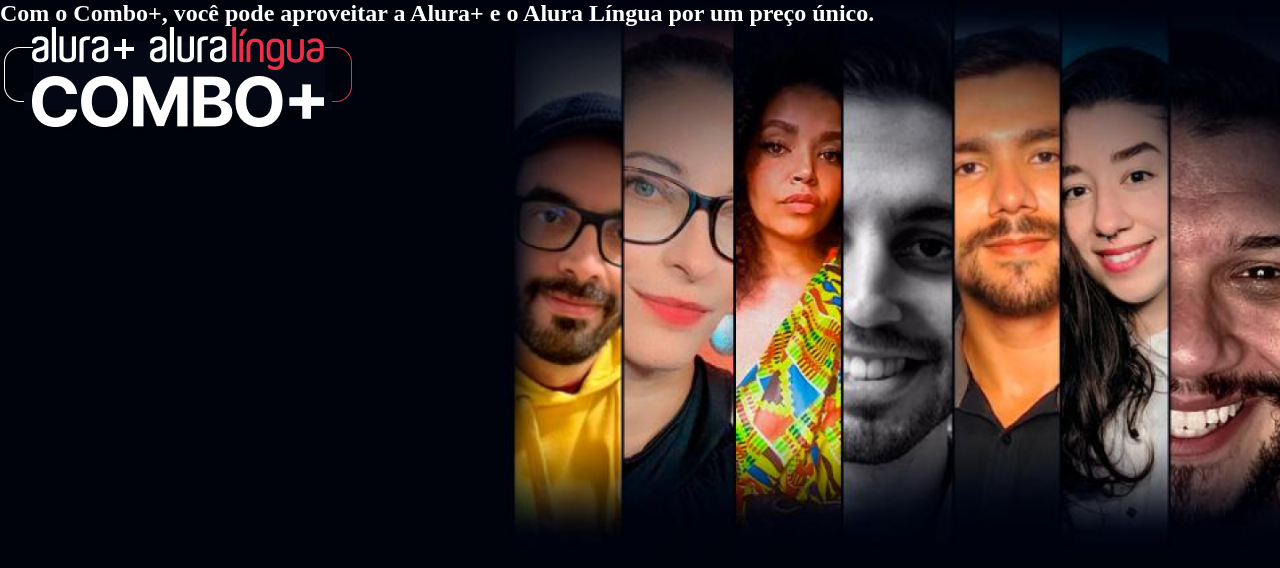
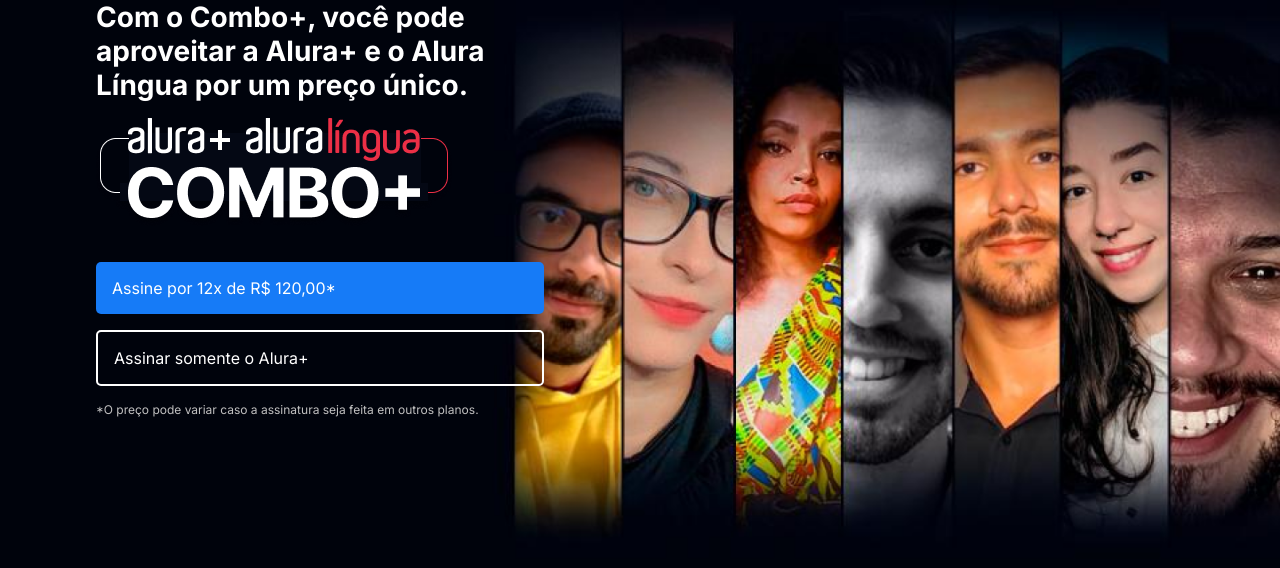
Before and after one commit to yancafer/alura-plus, a plain HTML site: page index.html in a window 1280 px wide. Drawn offline with Linux system fonts and the light colour scheme.

Commit message:
Acrescentando estilização ao projeto

```diff
--- a/index.html
+++ b/index.html
@@ -7,12 +7,21 @@
 
     <link rel="stylesheet" href="styles.css">
 
+    <link rel="preconnect" href="https://fonts.googleapis.com">
+    <link rel="preconnect" href="https://fonts.gstatic.com" crossorigin>
+    <link href="https://fonts.googleapis.com/css2?family=Inter:wght@400;700&display=swap" rel="stylesheet">
+
     <title>Alura Plus</title>
 </head>
 <body>
     <section class="container principal">
-        <h1> Com o Combo+, você pode aproveitar a Alura+ e o Alura Língua por um preço único.</h1>
-        <img src="assets/Combo.png" alt="O combo+ é a junção do alura+ e o alura lingua">
+        <div class="container__caixa">
+            <h1 class="container__titulo"> Com o Combo+, você pode aproveitar a Alura+ e o Alura Língua por um preço único.</h1>
+            <img src="assets/Combo.png" alt="O combo+ é a junção do alura+ e o alura lingua" class="container__imagem">
+            <a href="www.alura.com.br" class="container__botao">Assine por 12x de R$ 120,00*</a>
+            <a href="www.alura.com.br" class="container__botao botao_secundario">Assinar somente o Alura+</a>
+            <p class="container__aviso">*O preço pode variar caso a assinatura seja feita em outros planos.</p>
+        </div>
     </section>
 </body>
 </html>
--- a/styles.css
+++ b/styles.css
@@ -4,11 +4,15 @@
     --cinza-secundario: #C0C0C0;
     --botao-azul: #167BF7;
     --cor-de-fundo: #00030C;
+    --fonte-principal: 'Inter';
 }
 
 body {
     background-color: var(--cor-de-fundo);
     color: var(--branco-principal);
+    font-family: var(--fonte-principal);
+    font-size: 16px;
+    font-weight: 400;
 }
 
 /*Reseta a página*/
@@ -29,4 +33,39 @@ body {
 
 .container {
     height: 100vh;
+    display: grid;
+    grid-template-columns: 50% 50%;
 }
+
+.container__botao {
+    background-color: var(--botao-azul);
+    border-radius: 5px;
+    padding: 1em;
+    color: var(--branco-principal);
+    display: block;
+    text-decoration: none;
+    margin-bottom: 1em;
+}
+
+.botao_secundario {
+    background-color: transparent;
+    border: 2px solid var(--branco-principal);
+}
+
+.container__aviso {
+    font-size: 12px;
+    color: var(--cinza-secundario);
+}
+
+.container__titulo {
+    font-size: 28px;
+    font-weight: 700;
+}
+
+.container__imagem {
+    margin: 1em 0 2em 0;
+}
+
+.container__caixa {
+    margin: 0 6em;
+}
```
